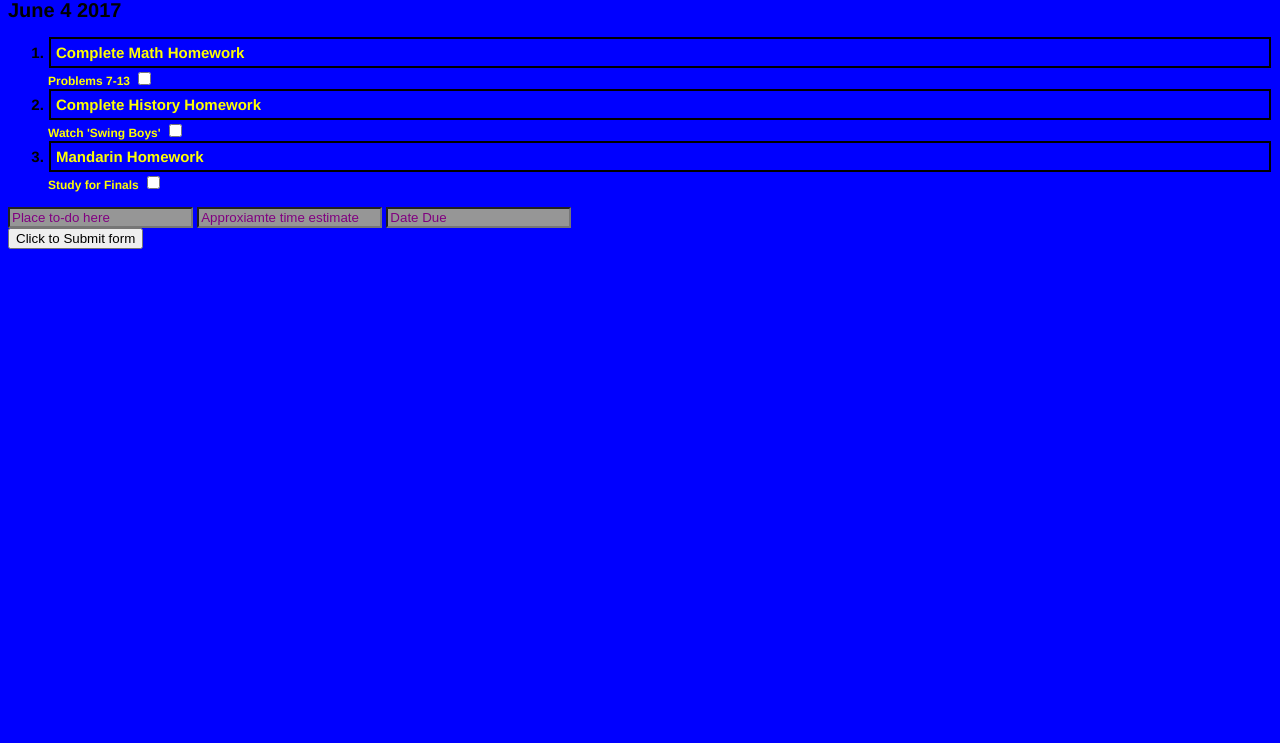
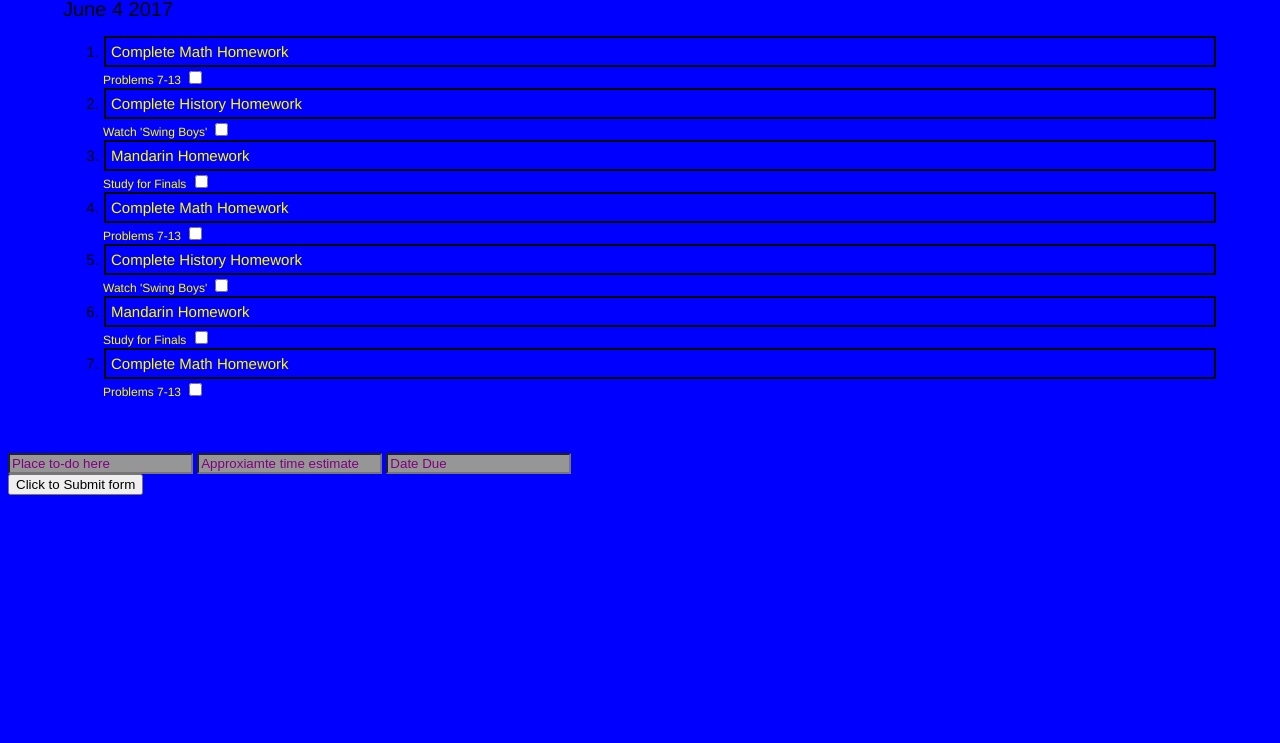
Before and after one commit to MoyMoy18/todo_app_front_end, a plain HTML site: page index.html in a window 1280 px wide. Shown: the part 57-800 px from the top of the page. Drawn offline with Linux system fonts and the light colour scheme.

Commit message:
here is the stuff you did today, if your brain still works

```diff
--- a/index.html
+++ b/index.html
@@ -3,12 +3,13 @@
 
     <head>
         <link rel="stylesheet" type="text/css" href="todo.css">
-
     </head>
 
     <body>
        <div id= "to-do"> Today's to-do list</div>
-       <div id= "date">June 4 2017</div>
+
+    <div class= "list">
+       <div id= "date">June 4 2017 </div>
 
         <ol>
             <li>
@@ -33,16 +34,61 @@
                <input type="checkbox">
                 </a>
             </li>
+        <li>
+                <a href="todo.html">
+                   <div class= hw> Complete Math Homework</div>
+                   <div class='short-desc'>Problems 7-13</div>
+                   <input type="checkbox">
+                </a>
+
+            </li>
+             <li> <a href=" https://ide.c9.io/jahzeelpadilla/todo_app_front_end#openfile-README.md">
+               <div class= hw> Complete History Homework</div>
+               <div class='short-desc'> Watch 'Swing Boys'</div>
+               <input type="checkbox">
+            </a>
+
+            </li>
+             <li>
+                  <a href=" https://ide.c9.io/jahzeelpadilla/todo_app_front_end#openfile-README.md">
+               <div class= hw> Mandarin Homework</div>
+               <div class= 'short-desc'>Study for Finals</div>
+               <input type="checkbox">
+                </a>
+            </li>
+            <li>
+                <a href="todo.html">
+                   <div class= hw> Complete Math Homework</div>
+                   <div class='short-desc'>Problems 7-13</div>
+                   <input type="checkbox">
+                </a>
+
+            </li>
+             <li> <a href=" https://ide.c9.io/jahzeelpadilla/todo_app_front_end#openfile-README.md">
+               <div class= hw> Complete History Homework</div>
+               <div class='short-desc'> Watch 'Swing Boys'</div>
+               <input type="checkbox">
+            </a>
+
+            </li>
+             <li>
+                  <a href=" https://ide.c9.io/jahzeelpadilla/todo_app_front_end#openfile-README.md">
+               <div class= hw> Mandarin Homework</div>
+               <div class= 'short-desc'>Study for Finals</div>
+               <input type="checkbox">
+                </a>
+            </li>
         </ol>
-
+    </div>
         <form action="" method="post">
             <input type="text" placeholder="Place to-do here" required class="box"/>
             <input type="text" placeholder= "Approxiamte time estimate" required class="box"/>
             <input type="text" placeholder="Date Due" Required class="box"/>
-            <div><input type="submit" value="Click to Submit form"/>
+            <div id= "submit-button"><input type="submit" value="Click to Submit form"/>
             </div>
         </form>
 
+    <script type="text/javascript" src="jv.js"></script>
     </body>
 
 </html>
--- /dev/null
+++ b/jv.js
@@ -0,0 +1,6 @@
+function submitAction(event){
+    event.preventDefault();
+    alert("hello");
+}
+var submit = window.document.getElementById("submit-button");
+submit.addEventListener('click', submitAction);
--- a/todo.css
+++ b/todo.css
@@ -1,7 +1,7 @@
 body {
     font-family: helvetica;
     font-size: 15px;
-    font-weight: bold;
+    font-weight: inherit ;
     background-color: blue
 }
 a {
@@ -10,7 +10,7 @@ a {
     display:block;
 }
 a:hover{background-color: purple;
-        font-weight: lighter;
+        font-weight: bold;
 }
 a:active {color:red;
 
@@ -28,7 +28,10 @@ a:visited {color:red;
     border-top: 4px solid black;
     border-bottom: 4px solid black;
     display: inline-block;
-
+    text-align: center;
+    width: 100%;
+    position: fixed;
+    top:0;
 }
 #date { font-size: 20px;
 
@@ -56,3 +59,7 @@ font-weight: lighter
 ::placeholder{color:purple;
 
 }
+    .list{margin: 55px;
+        overflow-y: scroll;
+        height: 400px;
+    }
```
